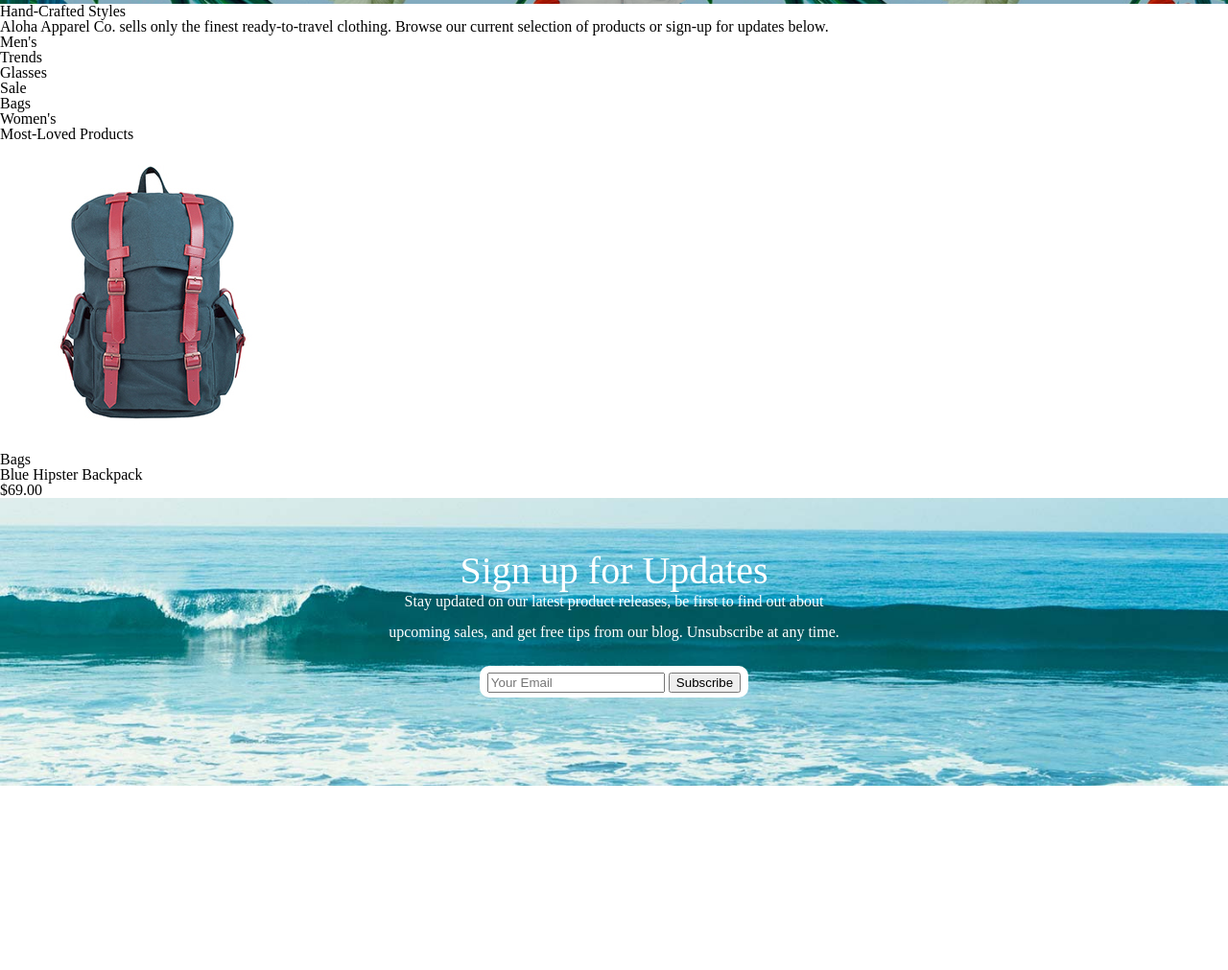
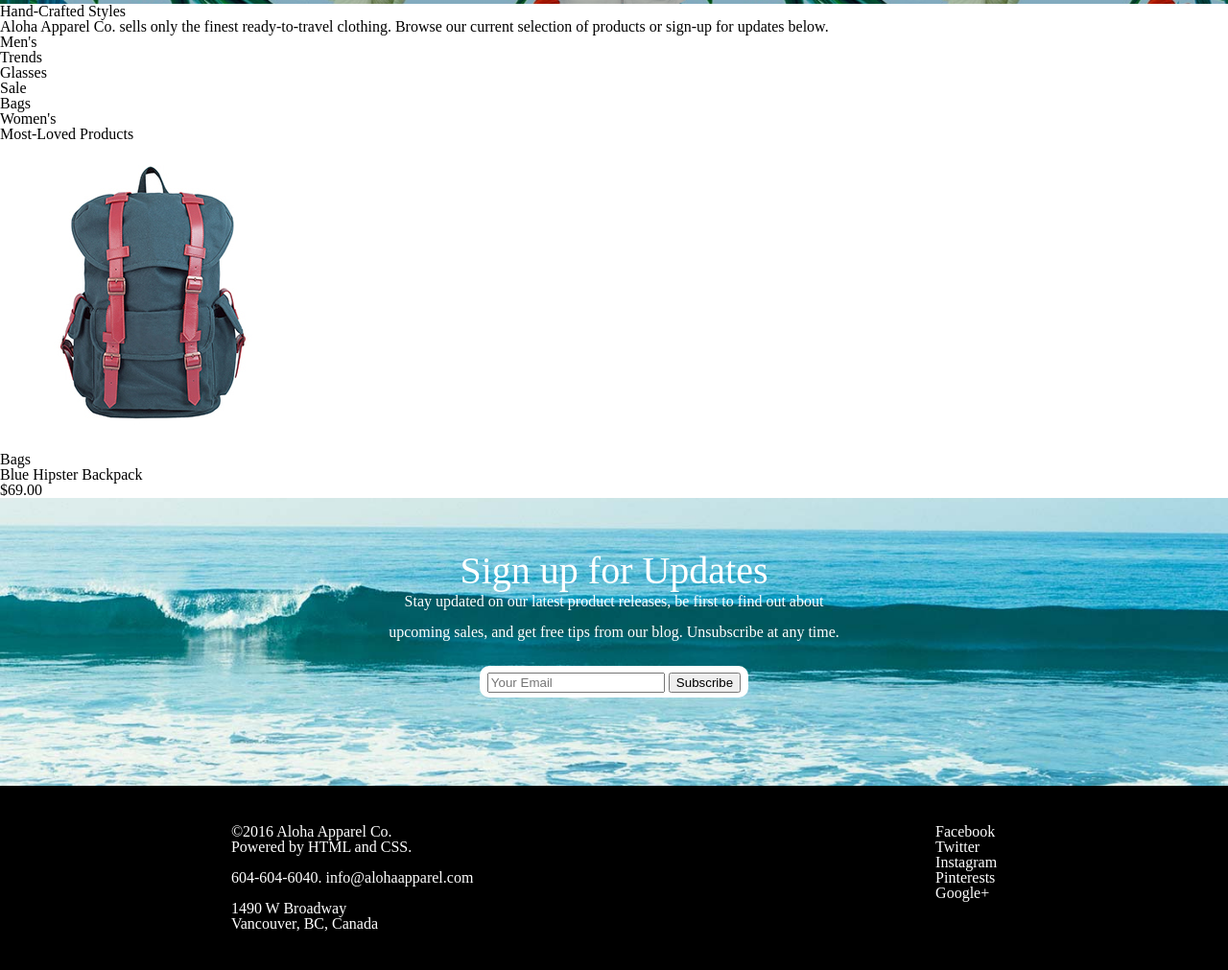
Before and after one commit to cdrosales/Aloha-Project, a plain HTML site: page index.html in a window 1280 px wide. Shown: the part 618-1629 px from the top of the page at 96% size. Before the commit the page ends 1437 px from the top, so only its background shows below. Drawn offline with Linux system fonts and the light colour scheme.

Commit message:
chore: added footer with text

```diff
--- a/index.html
+++ b/index.html
@@ -87,6 +87,35 @@
     </div>
 </section>
 
+<footer>
+    <div class="container">
+
+            <ul class="alohaInfoText">
+            <p>©2016 Aloha Apparel Co.
+            <br>
+            Powered by HTML and CSS. </p>
+            <br>
+            <p>604-604-6040. info@alohaapparel.com</p>
+            <br>
+            <p>1490 W Broadway
+            <br>
+            Vancouver, BC, Canada
+            </p>
+            </ul>
+
+
+            <ul class="linksText">
+                <li>Facebook</li>
+                <li>Twitter</li>
+                <li>Instagram</li>
+                <li>Pinterests</li>
+                <li>Google+</li>
+            </ul>
+
+    </div>
+
+</footer>
+
 
 
     </body>
--- a/style.css
+++ b/style.css
@@ -55,3 +55,16 @@ html{
 form {
     margin-top: 20px;
 }
+
+
+.container{
+    padding-top: 40px;
+    padding-bottom: 40px;
+    background-color: black;
+    display: flex;
+    justify-content: space-around;
+}
+
+.alohaInfoText, .linksText{
+    color: white;
+}
```
